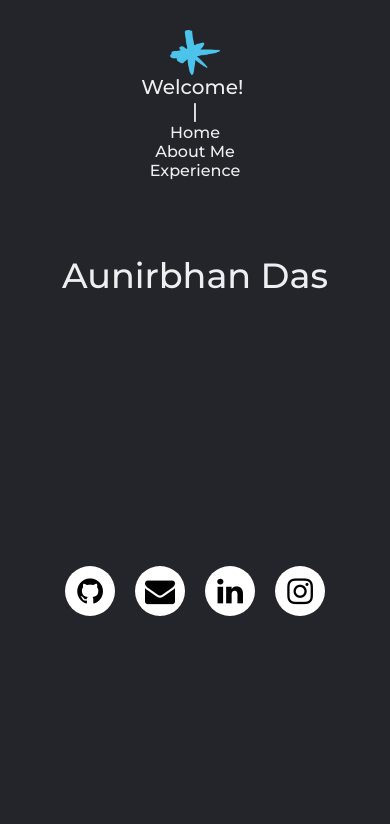
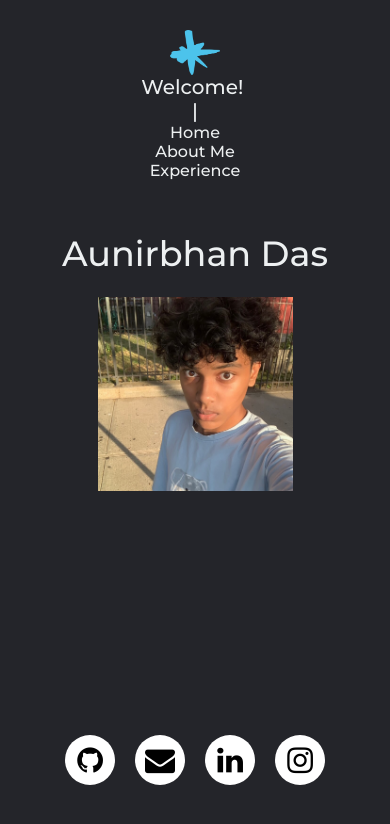
Before and after one commit to Aunirbhan/personal-page, a plain HTML site: page index.html in a window 390 px wide. Drawn offline with Linux system fonts and the light colour scheme.

Commit message:
updated for week4 day5

```diff
--- a/index.html
+++ b/index.html
@@ -28,10 +28,15 @@
         </header>
 
     <div id="mainHeaderContainer">
-        <br><br><br><br>
+        <br><br>
         <h1 id="mainHeader">Aunirbhan Das</h1>
     </div>
 
+    <div id="homeImage">
+        <br><br>
+        <img src="image/home_img.jpg" id="homeImageID"alt="">
+    </div>
+    <br><br>
     <div class="social-menu">
         <ul>
             <li><a href="https://github.com/Aunirbhan" target="_blank"><i class="fa fa-github"></i></a></li>
--- a/script.js
+++ b/script.js
@@ -1,5 +1,9 @@
 const mainHeader = document.getElementById("mainHeader");
 const mainHeaderContainer = document.getElementById("mainHeaderContainer");
+const imageOne = document.getElementById("exImages1");
+const imageTwo = document.getElementById("exImages2");
+const imageThree = document.getElementById("exImages3");
+
 
 mainHeader.onmouseover = function(){
     mouseOver();
--- a/styles.css
+++ b/styles.css
@@ -12,6 +12,13 @@ li, a, button,pre,p,h1,h2,h3 {
     font-size: 16px;
     color: #edf0f1;
     text-decoration: none;
+}
+
+#homeImageID{
+    display: block;
+    margin-left: auto;
+    margin-right: auto;
+    width: 40%;
 }
 
 #body_container{
@@ -116,7 +123,7 @@ header {
 
 .social-menu ul {
     position: absolute;
-    top: 50%;
+    top: 120%;
     left: 50%;
     transform: translate(-50%, -50%);
     padding: 0;
@@ -135,9 +142,7 @@ header {
     line-height: 50px;
     transition: .5s;
 }
-/* .social-menu ul li .fa:hover {
-    color: #ffffff;
-} */
+
 
 i {
     position: relative;
@@ -196,7 +201,7 @@ i:hover {
         text-align: left;
     }
     .social-menu ul {
-        top: 45%;
+        top: 73%;
         left: 50%;
         transform: translate(-50%, -50%);
     }
@@ -249,15 +254,25 @@ i:hover {
         text-align: center;
     }
     .social-menu ul {
-        top: 60%;
+        top: 90%;
         left: 50%;
         transform: translate(-50%, -50%);
     }
 }
 
 @media(max-width:400px){
+    #mainHeader{
+        text-align: center;
+        font-size: 40px;
+    }
+    #homeImageID{
+        display: block;
+        margin-left: auto;
+        margin-right: auto;
+        width: 50%;
+    }
     .social-menu ul {
-        top: 70%;
+        top: 90%;
         left: 50%;
         transform: translate(-50%, -50%);
     }
```
Also changed, not shown: experience.html (+3 -3 lines), image/home_img.jpg (added).
